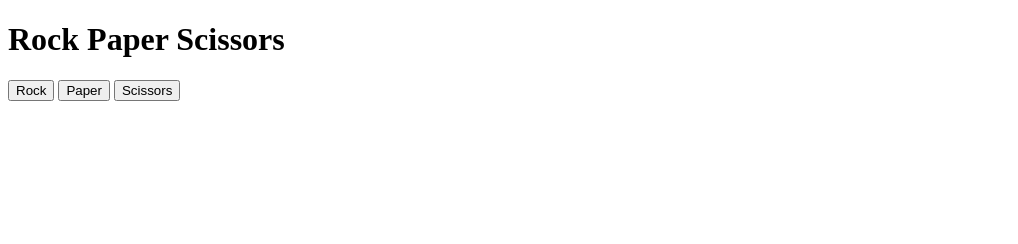
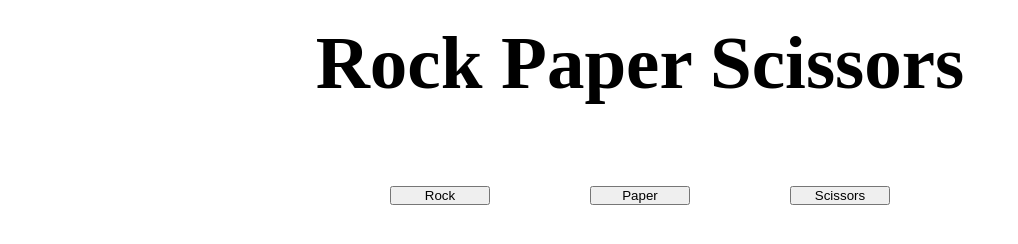
Before and after one commit to adi-pr/Rock-Paper-Scissors, a plain HTML site: page index.html in a window 1280 px wide. Shown: the whole page, without its empty margins (0-1018 px from the left). Drawn offline with Linux system fonts and the light colour scheme.

Commit message:
Added Css

```diff
--- a/app.js
+++ b/app.js
@@ -48,7 +48,6 @@ function playGame(computerChoice, playerChoice) {
 }
 
 function game(playerChoice) {
-        // Stores Selections
         const computerChoice = getComputerChoice()
 
         console.log(`Computer Choice: ${computerChoice}, Your Choice: ${playerChoice}`)
@@ -84,13 +83,20 @@ buttons.forEach((button) => {
 
         if (wins === 5) {
             alert("You Won!")
+            wins = 0
+            compWins = 0
         }
         if (compWins === 5) {
             alert("You Lost!")
+            wins = 0
+            compWins = 0
         }
 
 
         content.classList.add('content')
+        playerWins.classList.add('player-wins')
+        computerWins.classList.add('computer-wins')
+
         playerWins.textContent = wins
         computerWins.textContent = compWins
 
--- a/index.html
+++ b/index.html
@@ -5,18 +5,19 @@
     <meta charset="UTF-8">
     <meta http-equiv="X-UA-Compatible" content="IE=edge">
     <meta name="viewport" content="width=device-width, initial-scale=1.0">
+    <link rel="stylesheet" href="style.css">
     <script defer src="app.js"></script>
     <title>Rock Paper Scissors</title>
 </head>
 
 <body>
-    <h1>Rock Paper Scissors</h1>
-    <div>
-        <button id="rock">Rock</button>
-        <button id="paper">Paper</button>
-        <button id="scissors">Scissors</button>
-        <div id="container"></div>
+    <h1 class="header">Rock Paper Scissors</h1>
+    <div class="buttons">
+        <button class="button" id="rock">Rock</button>
+        <button class="button" id="paper">Paper</button>
+        <button class="button" id="scissors">Scissors</button>
     </div>
+    <div id="container"></div>
 </body>
 
 </html>
--- /dev/null
+++ b/style.css
@@ -0,0 +1,26 @@
+* {
+    margin: 0px;
+    padding: 0px;
+}
+
+.header {
+    display: flex;
+    justify-content: center;
+    padding: 20px;
+    font-size: 75px;
+}
+
+.buttons {
+    padding-top: 60px;
+    display: flex;
+    justify-content: center;
+    gap: 100px;
+}
+
+button {
+    display: flex;
+    justify-content: center;
+    align-items: center;
+    width: 100px;
+    height: 50pxs;
+}
```
